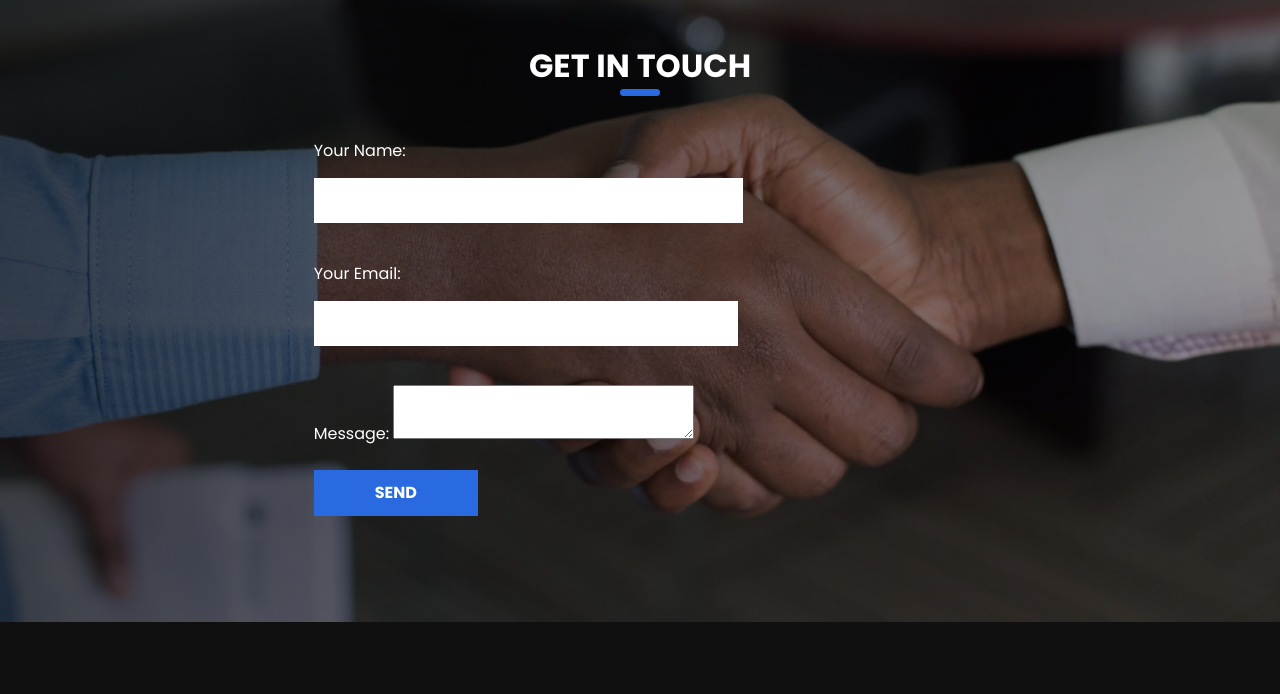
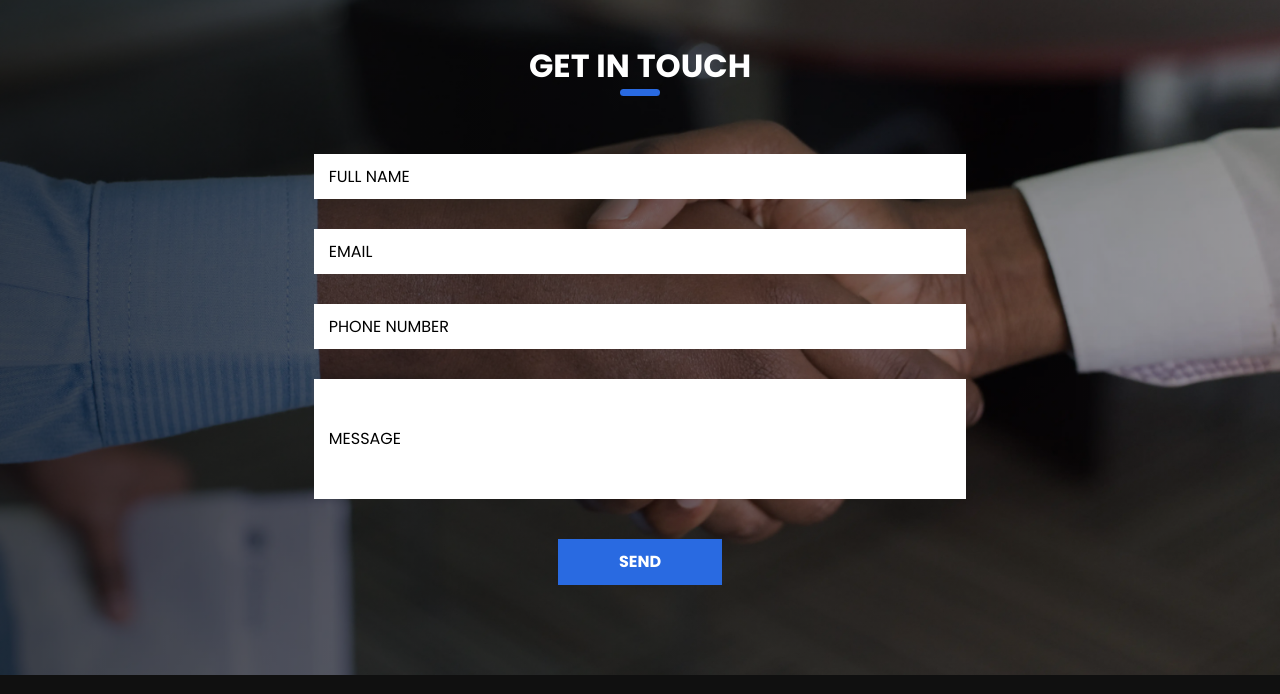
Before and after one commit to dam876/employment-website, a plain HTML site: page index.html in a window 1280 px wide. Shown: the part 2460-3154 px from the top of the page. Drawn offline with Linux system fonts and the light colour scheme.

Commit message:
Add files via upload

```diff
--- a/index.html
+++ b/index.html
@@ -433,21 +433,37 @@
 
                                 <div class="contact_form-container">
 
-                                        <form name="contact" method="POST" data-netlify="true">
-  <p>
-    <label>Your Name: <input type="text" name="name" /></label>
-  </p>
-  <p>
-    <label>Your Email: <input type="email" name="email" /></label>
-  </p>
+                                        <form name="contact" method="POST" netlify>
 
-  <p>
-    <label>Message: <textarea name="message"></textarea></label>
-  </p>
-  <p>
-    <button type="submit">Send</button>
-  </p>
-</form>
+
+                                            <input
+                                                type="text"
+                                                placeholder="Full Name"
+                                            />
+
+
+                                            <input
+                                                type="email"
+                                                placeholder="Email "
+                                            />
+
+
+                                            <input
+                                                type="text"
+                                                placeholder="Phone Number"
+                                            />
+
+
+                                            <input
+                                                type="text"
+                                                placeholder="Message"
+                                                class="message_input"
+                                            />
+
+                                        <div class="btn-box">
+                                            <button type="submit">Send</button>
+                                        </div>
+                                        </form>
                                     </div>
 
                                 </div>
```
